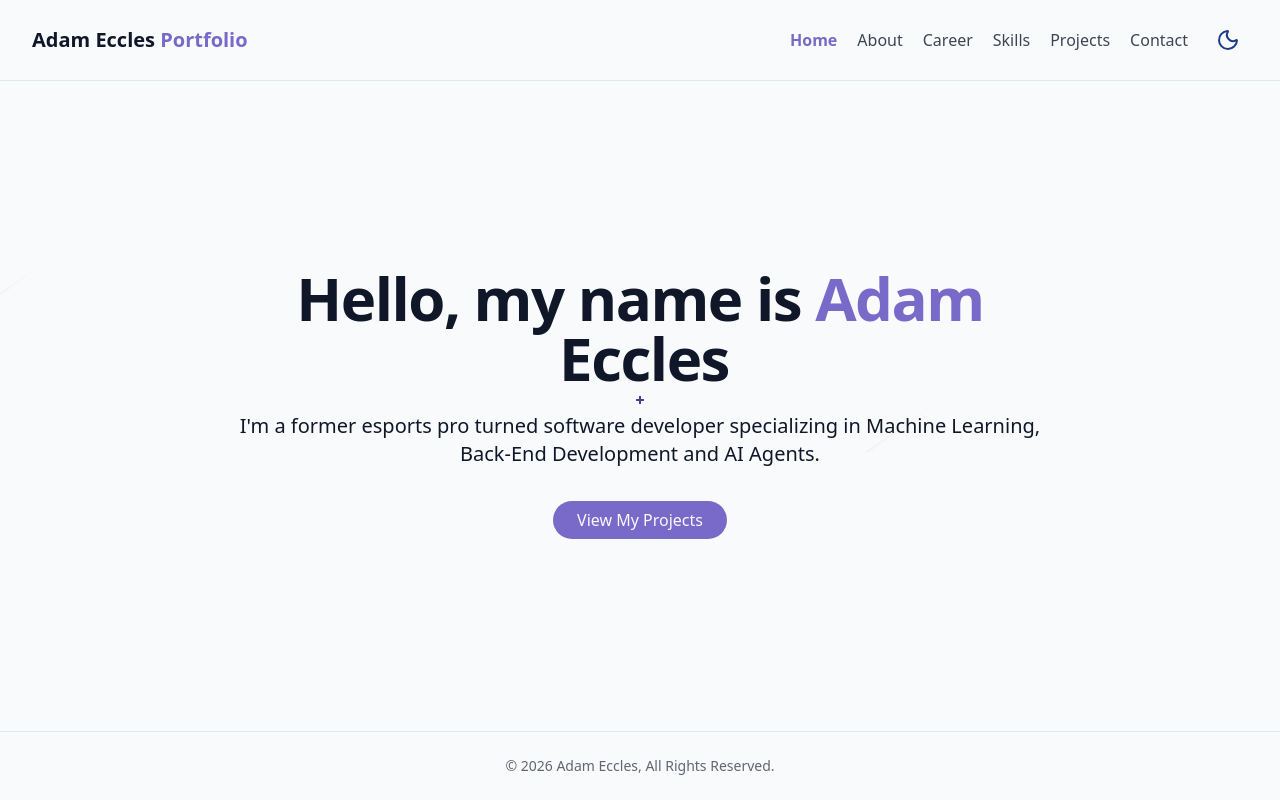
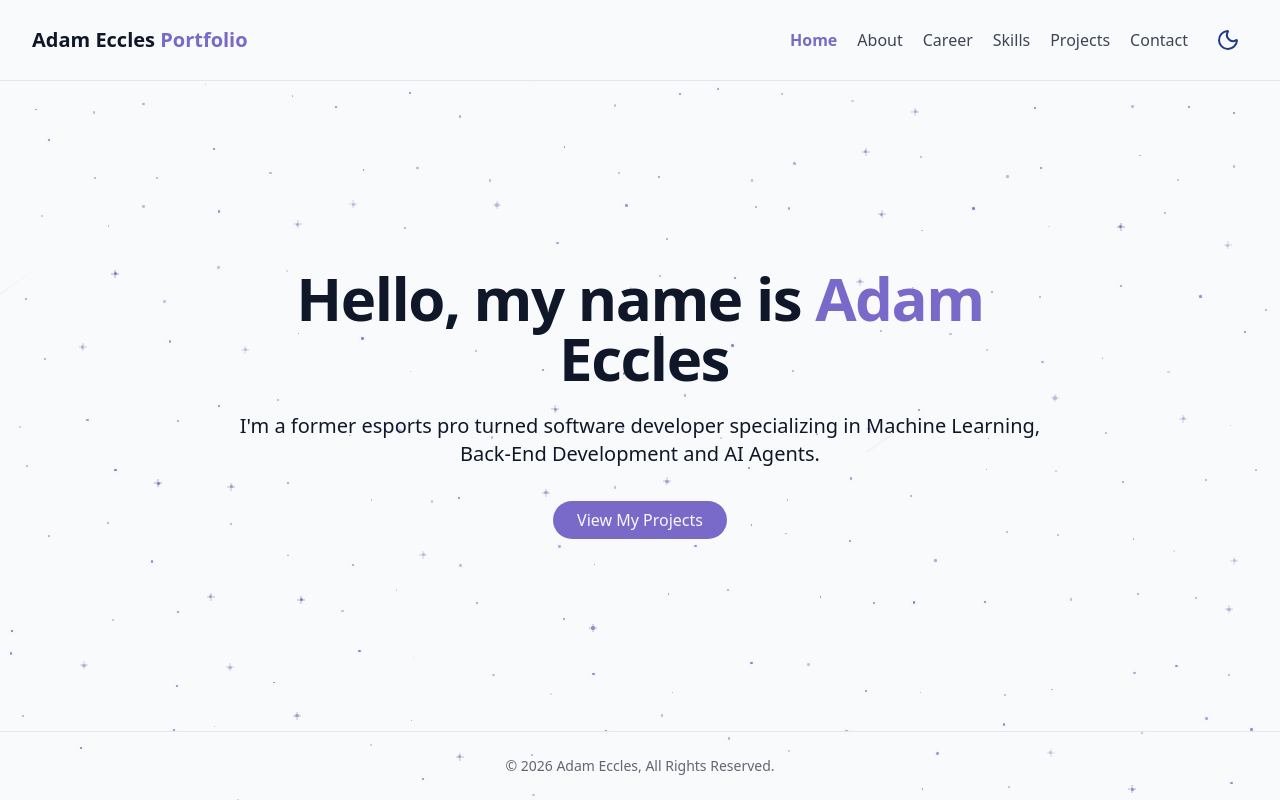
Before and after one commit to ec1s123/Website-Portfolio, a React (Vite) app: page / in a window 1280 px wide. Built offline with nearby package versions, Linux system fonts and the light colour scheme.

Commit message:
Fix production star positioning by always emitting base styles

```diff
--- a/src/components/StarBackground.jsx
+++ b/src/components/StarBackground.jsx
@@ -38,7 +38,7 @@ export const StarBackground = () => {
             {stars.map((star) => (
                 <span
                     key={star.id}
-                    className={`star${star.twinkle ? " star-twinkle" : ""}${star.prominent ? " star-prominent" : ""}`}
+                    className={["star", star.twinkle ? "star-twinkle" : "", star.prominent ? "star-prominent" : ""].filter(Boolean).join(" ")}
                     style={{
                         width: star.size,
                         height: star.size,
--- a/src/index.css
+++ b/src/index.css
@@ -155,8 +155,10 @@
     hover:scale-105 active:scale-95;
 }
 
-@utility star {
-  @apply absolute rounded-full;
+/* Always emit the base rule: generated stars rely on absolute positioning. */
+.star {
+  position: absolute;
+  border-radius: 50%;
   background: hsl(var(--star-color));
   opacity: calc(var(--star-opacity) * var(--star-strength));
   box-shadow: 0 0 4px hsl(var(--star-glow) / 0.25);
```
